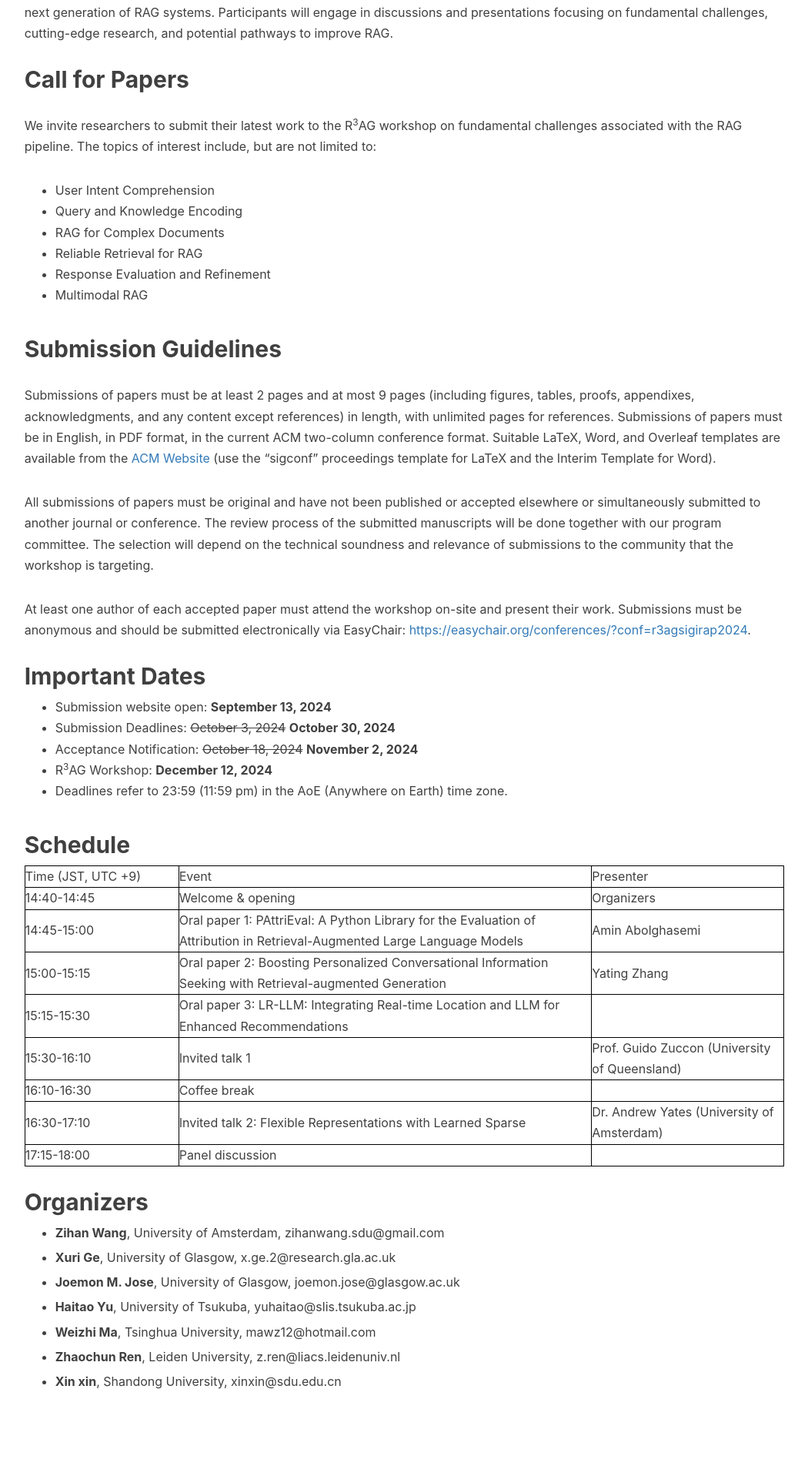
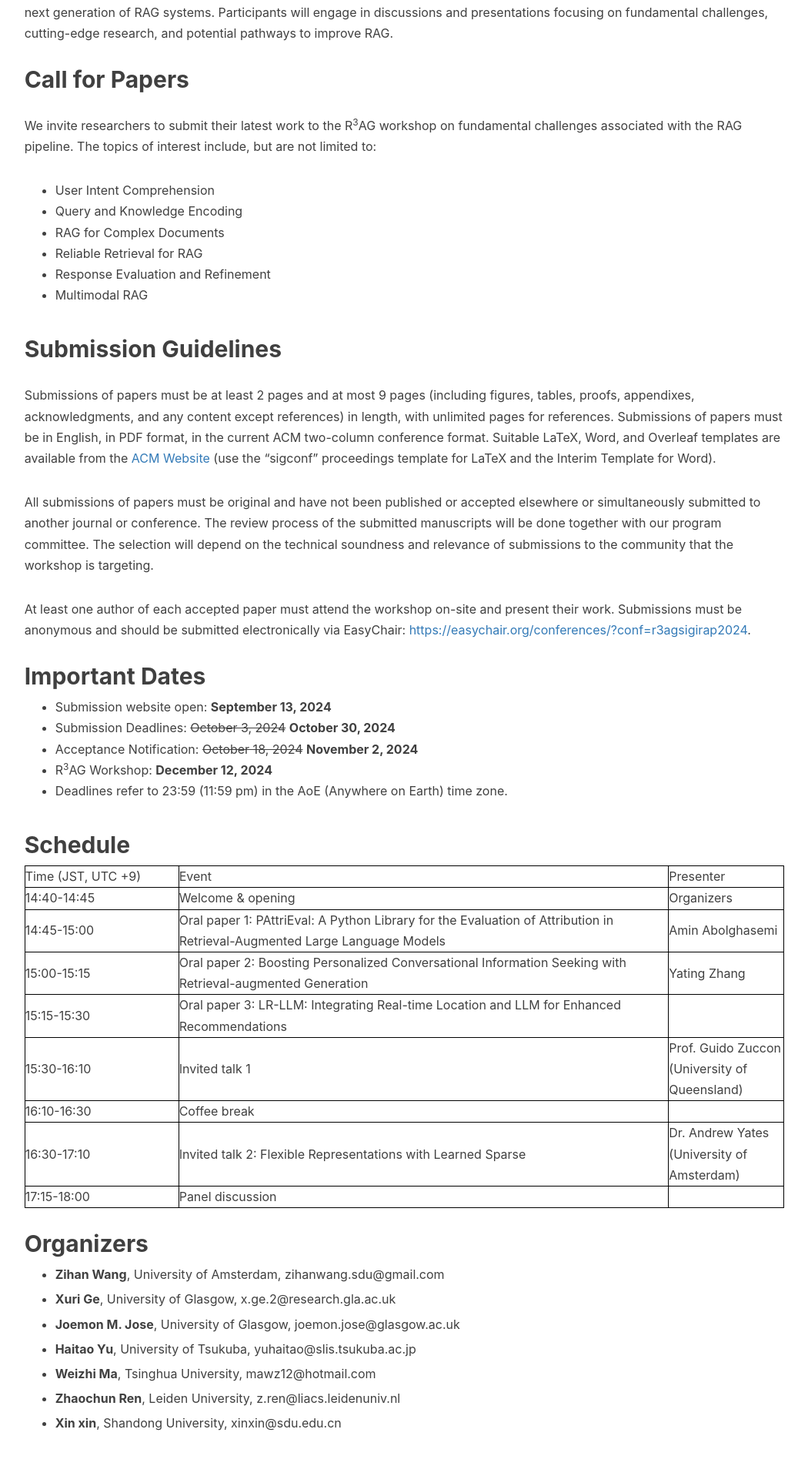
Before and after one commit to R3AG-SIGIR-AP/R3AG-SIGIR-AP.github.io, a Jekyll site: the page built from index.md, in a window 1280 px wide. Shown: the part 800-2704 px from the top of the page at 77% size, without its empty margins (90-1140 px from the left). Built offline with Jekyll 4.4.1, drawn with Linux system fonts in a browser that asks for light colours; nearby versions of some CDN libraries; our own code applies the rules of GitHub Pages for plain Markdown files; before the commit the page ends 2649 px from its top, so only the background shows below that.

Commit message:
Update index.md

```diff
--- a/index.md
+++ b/index.md
@@ -39,7 +39,7 @@ At least one author of each accepted paper must attend the workshop on-site and
     <tr>
         <td width="200">Time (JST, UTC +9)</td>
         <td>Event</td>
-        <td width="250">Presenter</td>
+        <td width="150">Presenter</td>
     </tr>
     <tr>
         <td>14:40-14:45</td>
```
